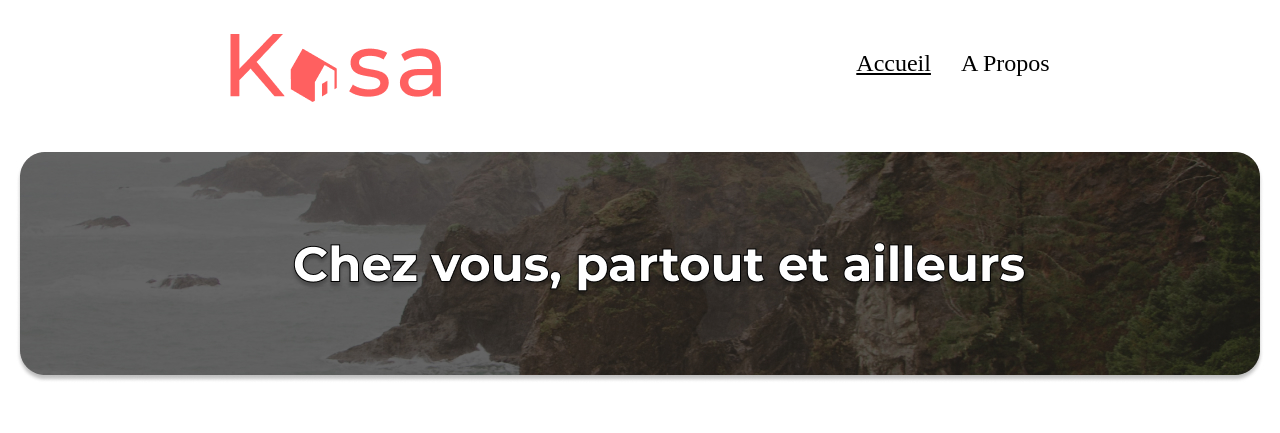
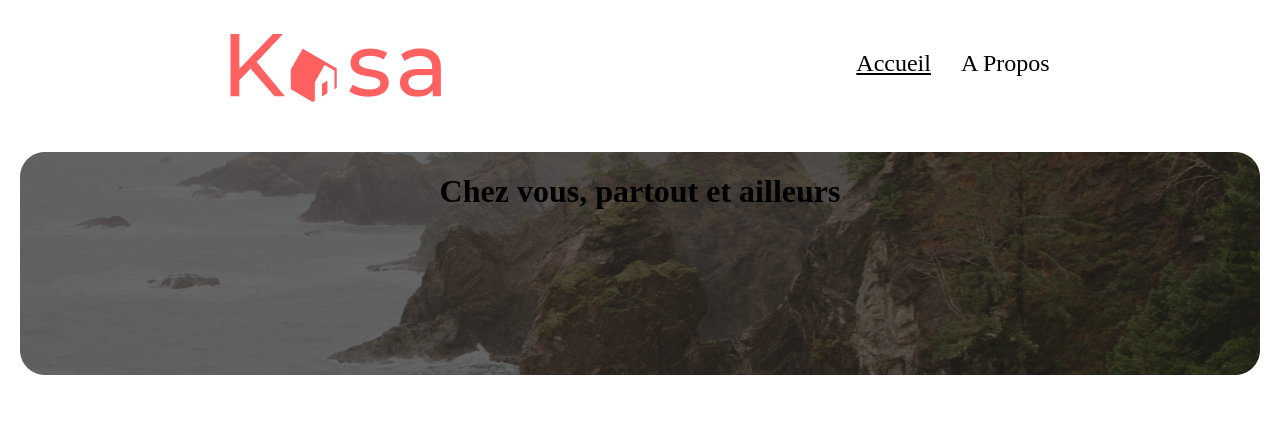
Before and after one commit to vilat23/PROJET_8_Kasa, a React (Vite) app: page / in a window 1280 px wide. Shown: the top 433 px of the page. Built offline with nearby package versions, Linux system fonts and the light colour scheme; grey boxes are pictures that could not be loaded.

Commit message:
edit Hero

```diff
--- a/src/components/collapse/Collapse.jsx
+++ b/src/components/collapse/Collapse.jsx
@@ -1,6 +1,7 @@
 import PropTypes from 'prop-types';
 import { useState } from 'react';
 
+// Import des images des fleches
 import topArrow from '../../assets/images/topArrow.png';
 import downArrow from '../../assets/images/downArrow.png';
 
@@ -12,9 +13,11 @@ function Collapse({ name, description, data }) {
     }
 
     return <div className="collapse">
+
         <div className="collapse__title">{name}
             <button onClick={handleClick}> {close ? <img src={topArrow} alt="fleche haut" className='topArrow' /> : <img src={downArrow} alt="fleche bas" className='downArrow' />} </button>
         </div>
+
         <div className="collapse-content">
             {data ?
                 <ul className="equipments__list">
--- a/src/components/collapse/collapse.scss
+++ b/src/components/collapse/collapse.scss
@@ -15,7 +15,7 @@
     background-color: #FF6060;
     padding: 10px 20px 10px 10px;
     border-radius: 5px;
-    width: 100%;
+    width: calc(100% - 30px);
 
     button {
         border: none;
--- a/src/components/hero/Hero.jsx
+++ b/src/components/hero/Hero.jsx
@@ -1,11 +1,18 @@
-import bannerImg from "/src/assets/images/bannerImg.jpg";
 
-function Hero() {
-    return (
-      <div className="hero">
-        <img src= {bannerImg} alt="banner kasa" className="banner-img" />
-      </div>
-    );
-  }
+import PropTypes from 'prop-types';
+
+function Hero({ title, src, alt }) {
+  return (
+    <div className="hero">
+      <h1>{title}</h1>
+      <img src={src} alt={alt} />
+    </div>
+  );
+}
+Hero.propTypes = {
+  title: PropTypes.string,
+  src: PropTypes.string,
+  alt: PropTypes.string,
+};
 
   export default Hero;
--- a/src/components/hero/hero.scss
+++ b/src/components/hero/hero.scss
@@ -2,4 +2,8 @@
     display: flex;
     justify-content: center;
     margin-top: 50px;
+
+    h1 {
+        position: absolute;
+    }
 }
--- a/src/pages/Accueil.jsx
+++ b/src/pages/Accueil.jsx
@@ -1,11 +1,15 @@
 import Hero from '/src/components/hero/Hero.jsx';
 import Card from '/src/components/cards/Card.jsx';
 import data from '../data/data.json';
-
+import bannerImg from "/src/assets/images/accueilBanner.png";
 function Accueil() {
     return (
       <div className="homePage">
-        <Hero />
+        <Hero
+        title="Chez vous, partout et ailleurs"
+        src={bannerImg}
+        alt="Image d'un paysage"
+      />
         <div className='cards'>
         {/* On ajoute une prop data au composant Card pour l'utiliser dans Card.jsx */}
         <Card data={data} />
--- a/src/pages/Apropos.jsx
+++ b/src/pages/Apropos.jsx
@@ -1,9 +1,13 @@
 import Collapse from '../components/collapse/Collapse.jsx';
-
+import Hero from '/src/components/hero/Hero.jsx';
+import aproposImg from "/src/assets/images/aproposBanner.jpg";
 function Apropos() {
   return (
     <div className="apropos">
-      <img src="../../src/assets/images/aproposBanner.jpg" alt="" className="apropos__img" />
+      <Hero
+        src={aproposImg}
+        alt="Image d'un paysage"
+      />
 
       <div className='apropos__collapses'>
             <Collapse
@@ -29,7 +33,6 @@ function Apropos() {
             également des ateliers sur la sécurité domestique pour nos hôtes."
             />
         </div>
-
     </div>
   );
 }
--- a/src/pages/apropos.scss
+++ b/src/pages/apropos.scss
@@ -3,7 +3,6 @@
     display: flex;
     flex-wrap: wrap;
     justify-content: center;
-    margin-top: 50px;
     padding: 0 18% 2% 18%;
 }
 
```
Also changed, not shown: src/data/apropos.json (added, +13 -0 lines), src/assets/images/accueilBanner.png (added).
